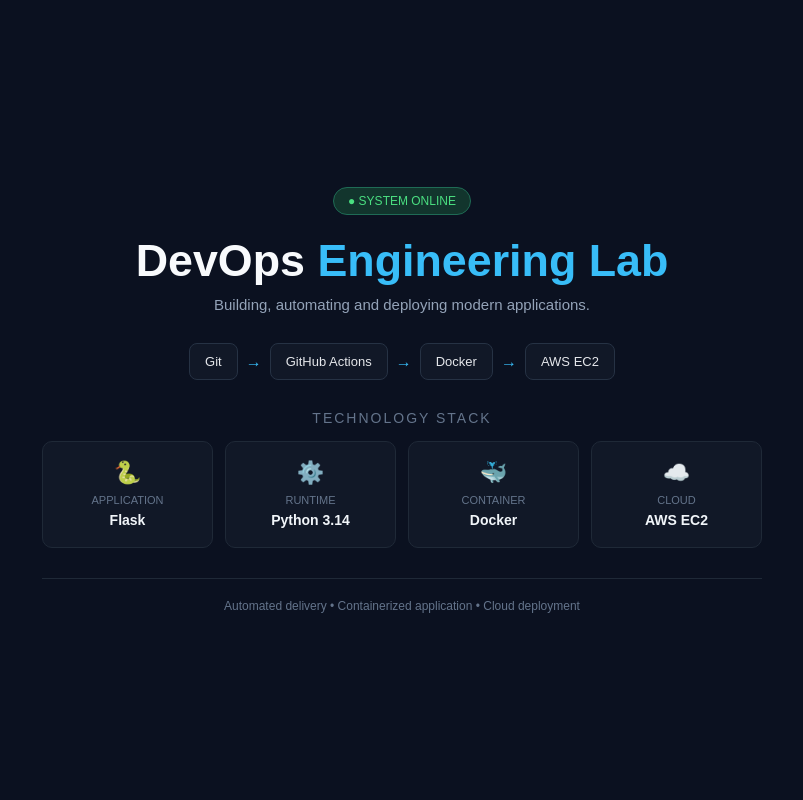
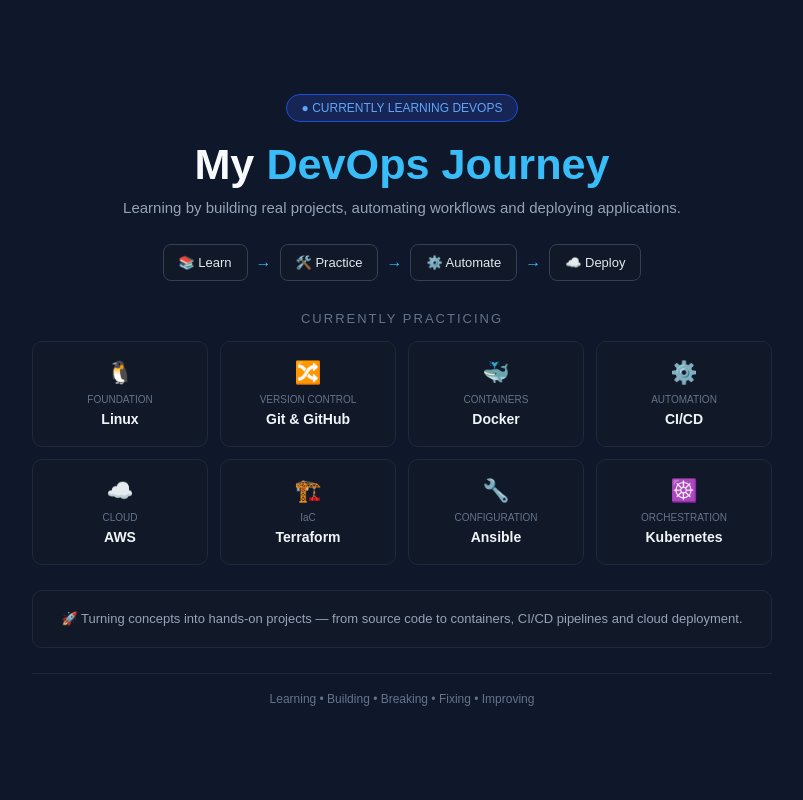
Before and after one commit to ashish0360/Practice-github-actions, a Flask app: page / in a window 1280 px wide. Shown: the whole page, without its empty margins (238-1041 px from the left). Run offline with Flask 3, Linux system fonts and the light colour scheme.

Commit message:
updated index.html

```diff
--- a/templates/index.html
+++ b/templates/index.html
@@ -4,7 +4,7 @@
     <meta charset="UTF-8">
     <meta name="viewport" content="width=device-width, initial-scale=1.0">
 
-    <title>DevOps Engineering Lab</title>
+    <title>My DevOps Learning Journey</title>
 
     <style>
         * {
@@ -18,31 +18,31 @@
             display: flex;
             align-items: center;
             justify-content: center;
-            background: #0b1120;
+            background: #0f172a;
             font-family: Arial, sans-serif;
-            color: #e5e7eb;
+            color: #e2e8f0;
         }
 
         .container {
             width: 90%;
-            max-width: 760px;
+            max-width: 780px;
             text-align: center;
             padding: 40px 20px;
         }
 
         .status {
             display: inline-block;
-            padding: 6px 14px;
-            margin-bottom: 20px;
+            padding: 6px 15px;
+            margin-bottom: 18px;
             border-radius: 20px;
-            background: #12352d;
-            color: #4ade80;
+            background: #172554;
+            color: #60a5fa;
+            border: 1px solid #1d4ed8;
             font-size: 12px;
-            border: 1px solid #1f6b55;
         }
 
         h1 {
-            font-size: 2.8rem;
+            font-size: 2.7rem;
             margin-bottom: 10px;
             color: #f8fafc;
         }
@@ -53,23 +53,23 @@
 
         .subtitle {
             color: #94a3b8;
-            margin-bottom: 30px;
             font-size: 15px;
+            margin-bottom: 28px;
         }
 
-        .pipeline {
+        .journey {
             display: flex;
+            justify-content: center;
             align-items: center;
-            justify-content: center;
             gap: 8px;
+            flex-wrap: wrap;
             margin-bottom: 30px;
-            flex-wrap: wrap;
         }
 
-        .stage {
+        .step {
             padding: 10px 15px;
             background: #111827;
-            border: 1px solid #263244;
+            border: 1px solid #334155;
             border-radius: 8px;
             font-size: 13px;
         }
@@ -78,19 +78,15 @@
             color: #38bdf8;
         }
 
-        .section {
-            margin-top: 25px;
-        }
-
         .section-title {
-            font-size: 14px;
             color: #64748b;
+            font-size: 13px;
             text-transform: uppercase;
             letter-spacing: 2px;
             margin-bottom: 15px;
         }
 
-        .cards {
+        .skills {
             display: grid;
             grid-template-columns: repeat(4, 1fr);
             gap: 12px;
@@ -99,7 +95,7 @@
         .card {
             padding: 18px 10px;
             background: #111827;
-            border: 1px solid #1f2937;
+            border: 1px solid #1e293b;
             border-radius: 10px;
             transition: 0.2s;
         }
@@ -117,19 +113,33 @@
         .card span {
             display: block;
             color: #64748b;
-            font-size: 11px;
+            font-size: 10px;
             margin-bottom: 5px;
         }
 
         .card strong {
+            color: #f1f5f9;
             font-size: 14px;
-            color: #f1f5f9;
+        }
+
+        .learning {
+            margin-top: 25px;
+            padding: 18px;
+            background: #111827;
+            border: 1px solid #1e293b;
+            border-radius: 10px;
+        }
+
+        .learning p {
+            color: #94a3b8;
+            font-size: 13px;
+            line-height: 1.6;
         }
 
         .footer {
-            margin-top: 30px;
-            padding-top: 20px;
-            border-top: 1px solid #1f2937;
+            margin-top: 25px;
+            padding-top: 18px;
+            border-top: 1px solid #1e293b;
             color: #64748b;
             font-size: 12px;
         }
@@ -139,7 +149,7 @@
                 font-size: 2.2rem;
             }
 
-            .cards {
+            .skills {
                 grid-template-columns: repeat(2, 1fr);
             }
         }
@@ -150,61 +160,88 @@
 
     <div class="container">
 
-        <div class="status">● SYSTEM ONLINE</div>
+        <div class="status">● CURRENTLY LEARNING DEVOPS</div>
 
-        <h1>DevOps <span>Engineering Lab</span></h1>
+        <h1>My <span>DevOps Journey</span></h1>
 
         <p class="subtitle">
-            Building, automating and deploying modern applications.
+            Learning by building real projects, automating workflows and deploying applications.
         </p>
 
-        <!-- CI/CD Pipeline -->
-        <div class="pipeline">
-            <div class="stage">Git</div>
+        <!-- Learning journey -->
+        <div class="journey">
+            <div class="step">📚 Learn</div>
             <div class="arrow">→</div>
-            <div class="stage">GitHub Actions</div>
+            <div class="step">🛠️ Practice</div>
             <div class="arrow">→</div>
-            <div class="stage">Docker</div>
+            <div class="step">⚙️ Automate</div>
             <div class="arrow">→</div>
-            <div class="stage">AWS EC2</div>
+            <div class="step">☁️ Deploy</div>
         </div>
 
-        <div class="section">
+        <div class="section-title">Currently Practicing</div>
 
-            <div class="section-title">Technology Stack</div>
-
-            <div class="cards">
+        <div class="skills">
 
             <div class="card">
-                    <div class="icon">🐍</div>
-                    <span>APPLICATION</span>
-                    <strong>Flask</strong>
+                <div class="icon">🐧</div>
+                <span>FOUNDATION</span>
+                <strong>Linux</strong>
+            </div>
+
+            <div class="card">
+                <div class="icon">🔀</div>
+                <span>VERSION CONTROL</span>
+                <strong>Git & GitHub</strong>
+            </div>
+
+            <div class="card">
+                <div class="icon">🐳</div>
+                <span>CONTAINERS</span>
+                <strong>Docker</strong>
             </div>
 
             <div class="card">
                 <div class="icon">⚙️</div>
-                    <span>RUNTIME</span>
-                    <strong>Python 3.14</strong>
-                </div>
-
-                <div class="card">
-                    <div class="icon">🐳</div>
-                    <span>CONTAINER</span>
-                    <strong>Docker</strong>
+                <span>AUTOMATION</span>
+                <strong>CI/CD</strong>
             </div>
 
             <div class="card">
                 <div class="icon">☁️</div>
                 <span>CLOUD</span>
-                    <strong>AWS EC2</strong>
+                <strong>AWS</strong>
+            </div>
+
+            <div class="card">
+                <div class="icon">🏗️</div>
+                <span>IaC</span>
+                <strong>Terraform</strong>
+            </div>
+
+            <div class="card">
+                <div class="icon">🔧</div>
+                <span>CONFIGURATION</span>
+                <strong>Ansible</strong>
+            </div>
+
+            <div class="card">
+                <div class="icon">☸️</div>
+                <span>ORCHESTRATION</span>
+                <strong>Kubernetes</strong>
             </div>
 
         </div>
 
+        <div class="learning">
+            <p>
+                🚀 Turning concepts into hands-on projects —
+                from source code to containers, CI/CD pipelines and cloud deployment.
+            </p>
         </div>
 
         <div class="footer">
-            Automated delivery • Containerized application • Cloud deployment
+            Learning • Building • Breaking • Fixing • Improving
         </div>
 
     </div>
```
Lines whose indentation alone changed are shown as unchanged.
